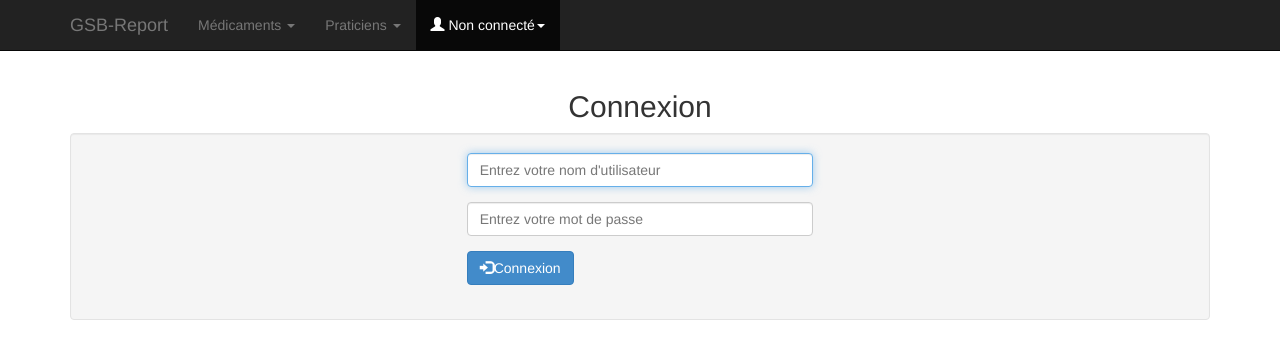
After one commit to jprim/GSB-Report, a PHP site: template GSB-Report/views/connection.html.twig in a window 1280 px wide. The commit adds this page. Shown: the top 359 px of the page. Run offline with PHP 8.4, Linux system fonts and the light colour scheme; the template is opened without the code that fills it, so the values that code supplies are empty; some libraries are stand-ins or nearby versions.

Commit message:
changes : app.php routes.php Create form login (connection.html.twig)

```diff
--- /dev/null
+++ b/GSB-Report/views/connection.html.twig
@@ -0,0 +1,32 @@
+{% extends 'layout.html.twig' %}
+{% set connectionMenu = true %}
+
+{% block title %}Connexion{% endblock %}
+
+{% block content %}
+<h2 class="text-center">{{ block('title') }}</h2>
+{% if error %}
+<div class="alert alert-danger">
+    <strong>Connexion impossible !</strong> {{ error }}
+</div>
+{% endif %}
+<div class="well">
+    <form class="form-signin form-horizontal" role="form" action="{{ path('login_check') }}" method="post">
+        <div class="form-group">
+            <div class="col-sm-6 col-sm-offset-3 col-md-4 col-md-offset-4">
+            <input type="text" name="_username" value="{{ last_username }}" class="form-control" placeholder="Entrez votre nom d'utilisateur" required autofocus>
+            </div>
+        </div>
+        <div class="form-group">
+            <div class="col-sm-6 col-sm-offset-3 col-md-4 col-md-offset-4">
+                <input type="password" name="_password" class="form-control" placeholder="Entrez votre mot de passe" required>
+            </div>
+        </div>
+        <div class="form-group">
+            <div class="col-sm-6 col-sm-offset-3 col-md-4 col-md-offset-4">
+                <button type="submit" class="btn btn-default btn-primary"><span class="glyphicon glyphicon-log-in"></span>Connexion</button>
+            </div>
+        </div>
+    </form>
+</div>
+{% endblock %}
--- a/GSB-Report/views/layout.html.twig
+++ b/GSB-Report/views/layout.html.twig
@@ -40,7 +40,7 @@
                         <li class="dropdown {% if connectionMenu is defined %}active{% endif %}">
                             <a href="" class="dropdown-toggle" data-toggle="dropdown"><span class="glyphicon glyphicon-user"></span> Non connecté<b class="caret"></b></a>
                             <ul class="dropdown-menu">
-                                <li><a href="/drugs/">Se connecter</a></li>
+                                <li><a href="/connection/">Se connecter</a></li>
 
                             </ul>
                         </li>
```
Also changed, not shown: GSB-Report/app/app.php (+22 -0 lines), GSB-Report/app/routes.php (+9 -1 lines).
